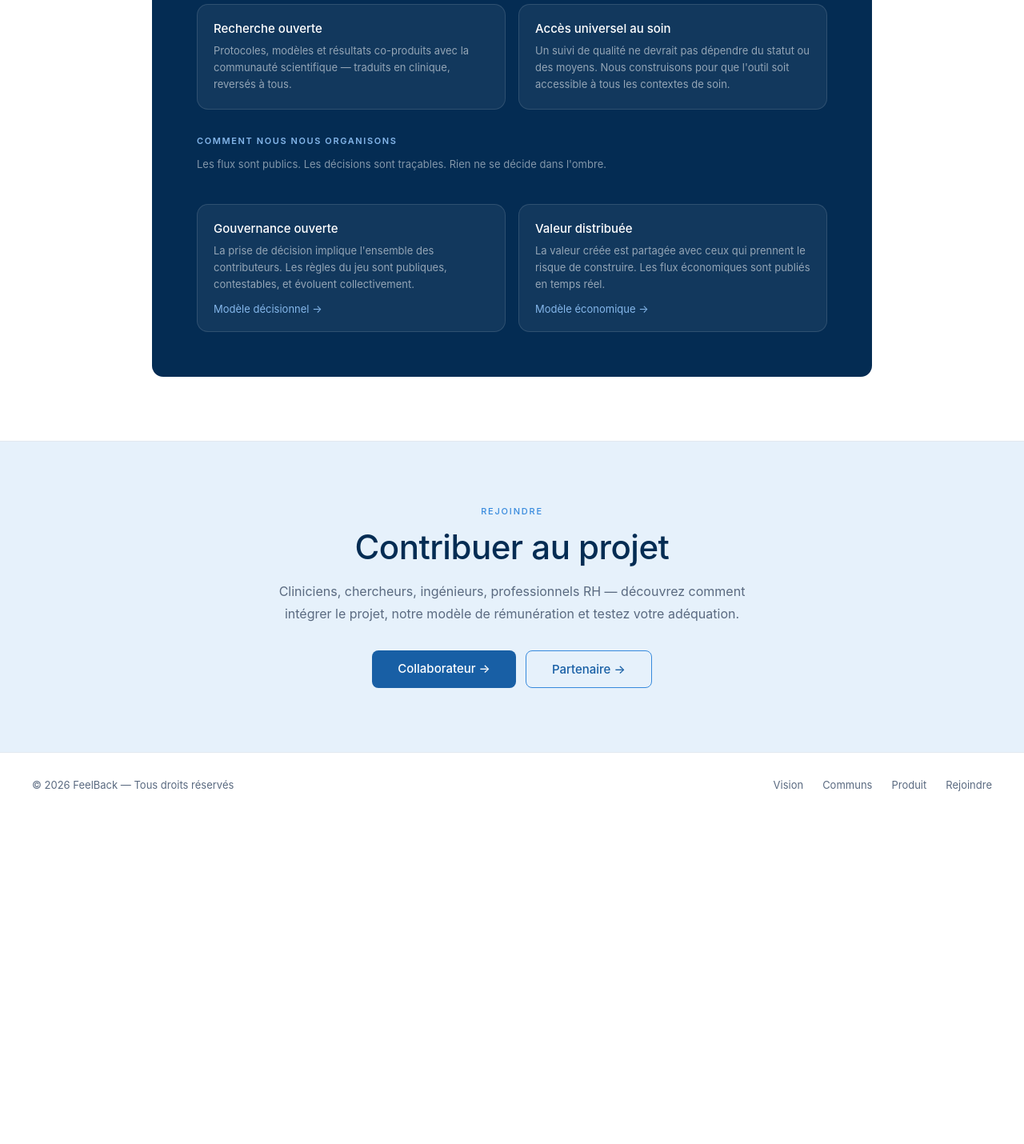
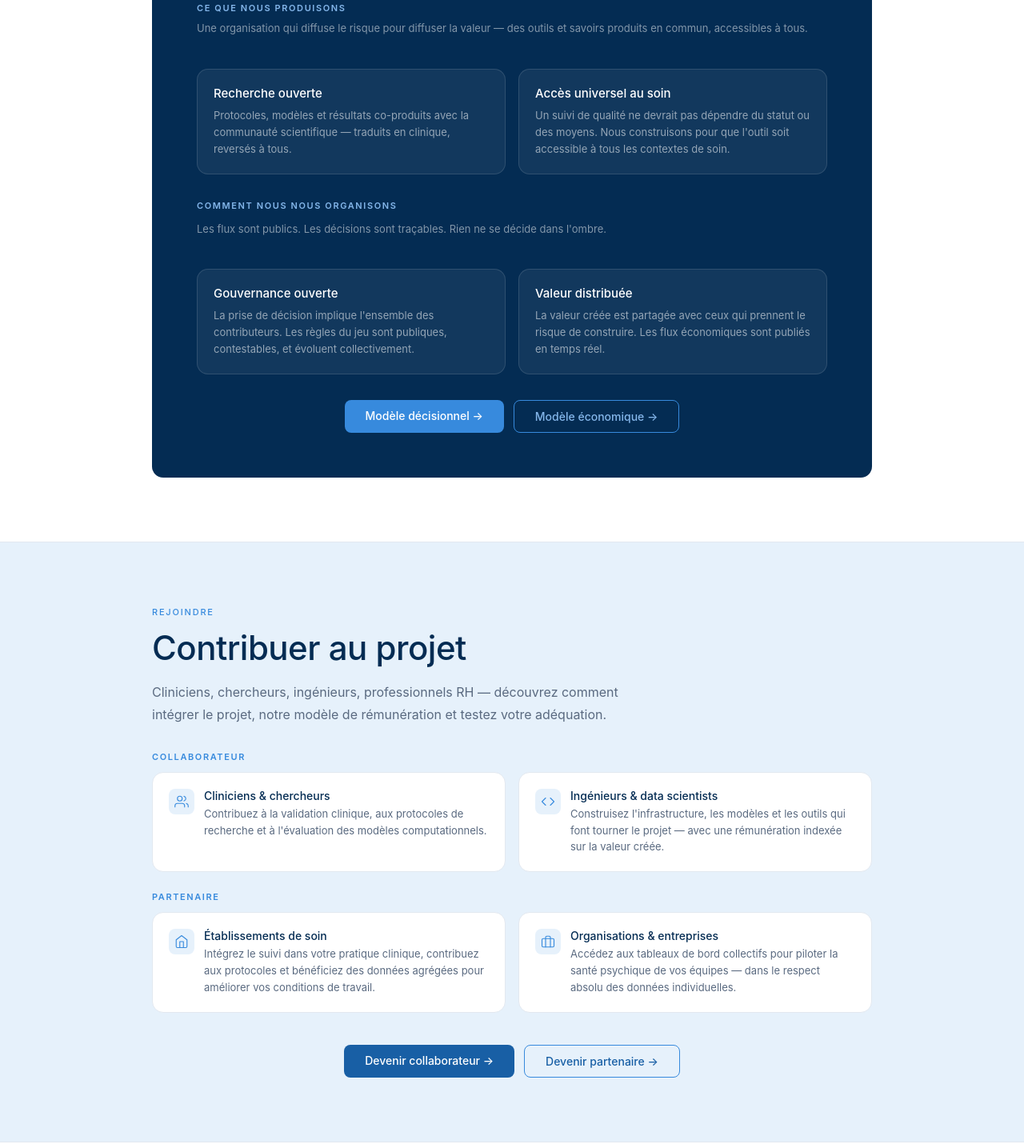
Before and after one commit to FeelBack-App/landing, a plain HTML site: page index.html in a window 1280 px wide. Shown: the part 2530-3960 px from the top of the page at 80% size. Before the commit the page ends 3551 px from the top, so only its background shows below. Drawn offline with Linux system fonts and the light colour scheme.

Commit message:
buttons CTA

```diff
--- a/index.html
+++ b/index.html
@@ -221,6 +221,11 @@
       </div>
 
     </div>
+
+    <div style="display:flex;gap:12px;margin-top:2.5rem;flex-wrap:wrap;justify-content:center">
+      <a href="produit-individuel.html" class="cta-btn" style="font-size:14px;padding:11px 26px">Santé mentale individuelle →</a>
+      <a href="produit-collectif.html" class="cta-btn outline" style="font-size:14px;padding:11px 26px">Santé mentale collective →</a>
+    </div>
   </div>
 </section>
 
@@ -242,20 +247,19 @@
       <p style="font-size:11px;font-weight:600;text-transform:uppercase;letter-spacing:1.6px;color:var(--b200);margin-top:2rem;margin-bottom:0.75rem">Comment nous nous organisons</p>
       <p style="font-size:13px;color:rgba(255,255,255,0.5);margin-bottom:1rem;line-height:1.6">Les flux sont publics. Les décisions sont traçables. Rien ne se décide dans l'ombre.</p>
       <div class="communs-grid" style="grid-template-columns:1fr 1fr">
-        <div class="communs-card" style="display:flex;flex-direction:column;justify-content:space-between;gap:0.75rem">
-          <div>
-            <h4>Gouvernance ouverte</h4>
-            <p>La prise de décision implique l'ensemble des contributeurs. Les règles du jeu sont publiques, contestables, et évoluent collectivement.</p>
-          </div>
-          <a href="modele-decisionnel.html" style="font-size:13px;color:var(--b200);text-decoration:none;white-space:nowrap">Modèle décisionnel →</a>
+        <div class="communs-card">
+          <h4>Gouvernance ouverte</h4>
+          <p>La prise de décision implique l'ensemble des contributeurs. Les règles du jeu sont publiques, contestables, et évoluent collectivement.</p>
         </div>
-        <div class="communs-card" style="display:flex;flex-direction:column;justify-content:space-between;gap:0.75rem">
-          <div>
-            <h4>Valeur distribuée</h4>
-            <p>La valeur créée est partagée avec ceux qui prennent le risque de construire. Les flux économiques sont publiés en temps réel.</p>
-          </div>
-          <a href="modele-economique.html" style="font-size:13px;color:var(--b200);text-decoration:none;white-space:nowrap">Modèle économique →</a>
+        <div class="communs-card">
+          <h4>Valeur distribuée</h4>
+          <p>La valeur créée est partagée avec ceux qui prennent le risque de construire. Les flux économiques sont publiés en temps réel.</p>
         </div>
+      </div>
+
+      <div style="display:flex;gap:12px;margin-top:2rem;flex-wrap:wrap;justify-content:center">
+        <a href="modele-decisionnel.html" class="cta-btn" style="font-size:14px;padding:11px 26px;background:var(--b400)">Modèle décisionnel →</a>
+        <a href="modele-economique.html" class="cta-btn outline" style="font-size:14px;padding:11px 26px;border-color:var(--b400);color:var(--b200)">Modèle économique →</a>
       </div>
     </div>
   </div>
@@ -264,13 +268,46 @@
 <hr class="sep">
 
 <section id="rejoindre" style="background:var(--b50)">
-  <div class="container" style="text-align:center;max-width:640px">
+  <div class="container">
     <p class="section-label">Rejoindre</p>
     <h2>Contribuer au projet</h2>
-    <p class="section-intro" style="margin:1rem auto 2rem">Cliniciens, chercheurs, ingénieurs, professionnels RH — découvrez comment intégrer le projet, notre modèle de rémunération et testez votre adéquation.</p>
-    <div style="display:flex;gap:12px;justify-content:center;flex-wrap:wrap">
-      <a href="rejoindre.html" class="cta-btn" style="padding:13px 32px;font-size:15px">Collaborateur →</a>
-      <a href="partenaire.html" class="cta-btn outline" style="padding:13px 32px;font-size:15px">Partenaire →</a>
+    <p class="section-intro">Cliniciens, chercheurs, ingénieurs, professionnels RH — découvrez comment intégrer le projet, notre modèle de rémunération et testez votre adéquation.</p>
+
+    <div class="feat-list" style="grid-template-columns:1fr;gap:1.5rem;margin-top:2rem">
+
+      <div>
+        <p style="font-size:11px;font-weight:600;text-transform:uppercase;letter-spacing:1.6px;color:var(--b400);margin-bottom:0.75rem">Collaborateur</p>
+        <div class="feat-list" style="margin-top:0">
+          <div class="feat">
+            <div class="feat-ico"><svg class="ico-svg" viewBox="0 0 24 24"><path d="M17 21v-2a4 4 0 0 0-4-4H5a4 4 0 0 0-4 4v2"/><circle cx="9" cy="7" r="4"/><path d="M23 21v-2a4 4 0 0 0-3-3.87"/><path d="M16 3.13a4 4 0 0 1 0 7.75"/></svg></div>
+            <div><h4>Cliniciens &amp; chercheurs</h4><p>Contribuez à la validation clinique, aux protocoles de recherche et à l'évaluation des modèles computationnels.</p></div>
+          </div>
+          <div class="feat">
+            <div class="feat-ico"><svg class="ico-svg" viewBox="0 0 24 24"><polyline points="16 18 22 12 16 6"/><polyline points="8 6 2 12 8 18"/></svg></div>
+            <div><h4>Ingénieurs &amp; data scientists</h4><p>Construisez l'infrastructure, les modèles et les outils qui font tourner le projet — avec une rémunération indexée sur la valeur créée.</p></div>
+          </div>
+        </div>
+      </div>
+
+      <div>
+        <p style="font-size:11px;font-weight:600;text-transform:uppercase;letter-spacing:1.6px;color:var(--b400);margin-bottom:0.75rem">Partenaire</p>
+        <div class="feat-list" style="margin-top:0">
+          <div class="feat">
+            <div class="feat-ico"><svg class="ico-svg" viewBox="0 0 24 24"><path d="M3 9l9-7 9 7v11a2 2 0 0 1-2 2H5a2 2 0 0 1-2-2z"/><polyline points="9 22 9 12 15 12 15 22"/></svg></div>
+            <div><h4>Établissements de soin</h4><p>Intégrez le suivi dans votre pratique clinique, contribuez aux protocoles et bénéficiez des données agrégées pour améliorer vos conditions de travail.</p></div>
+          </div>
+          <div class="feat">
+            <div class="feat-ico"><svg class="ico-svg" viewBox="0 0 24 24"><rect x="2" y="7" width="20" height="14" rx="2"/><path d="M16 21V5a2 2 0 0 0-2-2h-4a2 2 0 0 0-2 2v16"/></svg></div>
+            <div><h4>Organisations &amp; entreprises</h4><p>Accédez aux tableaux de bord collectifs pour piloter la santé psychique de vos équipes — dans le respect absolu des données individuelles.</p></div>
+          </div>
+        </div>
+      </div>
+
+    </div>
+
+    <div style="display:flex;gap:12px;margin-top:2.5rem;flex-wrap:wrap;justify-content:center">
+      <a href="rejoindre.html" class="cta-btn" style="font-size:14px;padding:11px 26px">Devenir collaborateur →</a>
+      <a href="partenaire.html" class="cta-btn outline" style="font-size:14px;padding:11px 26px">Devenir partenaire →</a>
     </div>
   </div>
 </section>
```
